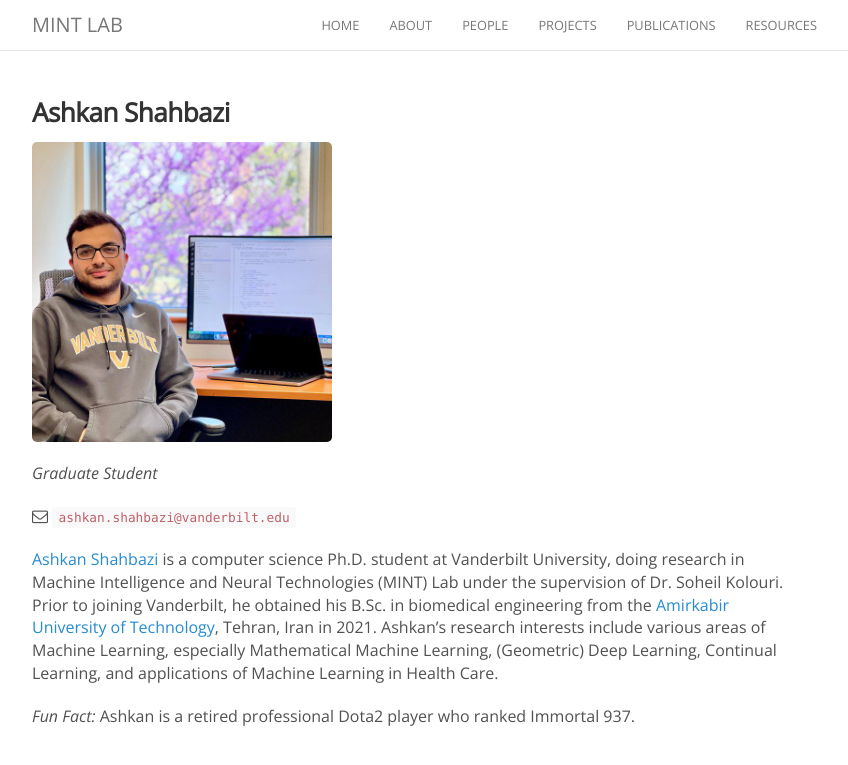
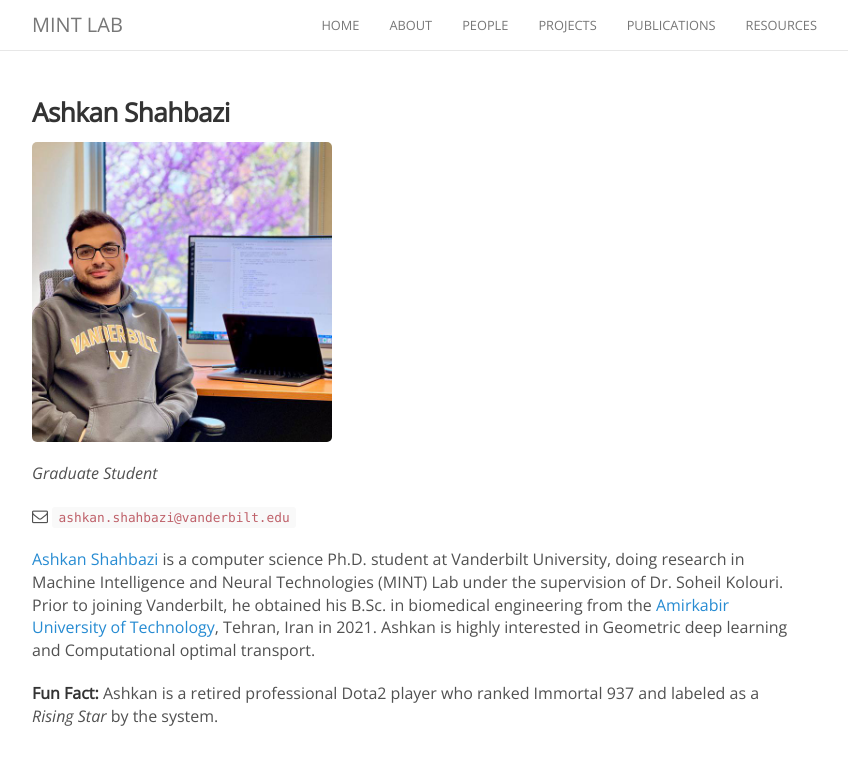
Before and after one commit to naqibUVa/nsp.github.io, a Jekyll site: the page built from _people/Ashkan_Shahbazi.md, in a window 1280 px wide. Shown: the top 765 px of the page, without its empty margins (223-1071 px from the left). Built offline with Jekyll 4.4.1, drawn with Linux system fonts in a browser that asks for light colours; nearby versions of some CDN libraries; comment, search, counter and statistics services are not loaded.

Commit message:
Update Ashkan_Shahbazi.md

```diff
--- a/_people/Ashkan_Shahbazi.md
+++ b/_people/Ashkan_Shahbazi.md
@@ -11,6 +11,6 @@ _Graduate Student_<br>
 
 <i class="fa fa-envelope-o"></i> `ashkan.shahbazi@vanderbilt.edu`
 
-[Ashkan Shahbazi](https://ashkan13776.github.io/) is a computer science Ph.D. student at Vanderbilt University, doing research in Machine Intelligence and Neural Technologies (MINT) Lab under the supervision of Dr. Soheil Kolouri. Prior to joining Vanderbilt, he obtained his B.Sc. in biomedical engineering from the [Amirkabir University of Technology](https://aut.ac.ir/en), Tehran, Iran in 2021. Ashkan's research interests include various areas of Machine Learning, especially Mathematical Machine Learning, (Geometric) Deep Learning, Continual Learning, and applications of Machine Learning in Health Care.
+[Ashkan Shahbazi](https://ashkan13776.github.io/) is a computer science Ph.D. student at Vanderbilt University, doing research in Machine Intelligence and Neural Technologies (MINT) Lab under the supervision of Dr. Soheil Kolouri. Prior to joining Vanderbilt, he obtained his B.Sc. in biomedical engineering from the [Amirkabir University of Technology](https://aut.ac.ir/en), Tehran, Iran in 2021. Ashkan is highly interested in Geometric deep learning and Computational optimal transport.
 
-*Fun Fact:* Ashkan is a retired professional Dota2 player who ranked Immortal 937.
+**Fun Fact:** Ashkan is a retired professional Dota2 player who ranked Immortal 937 and labeled as a *Rising Star* by the system.
```
